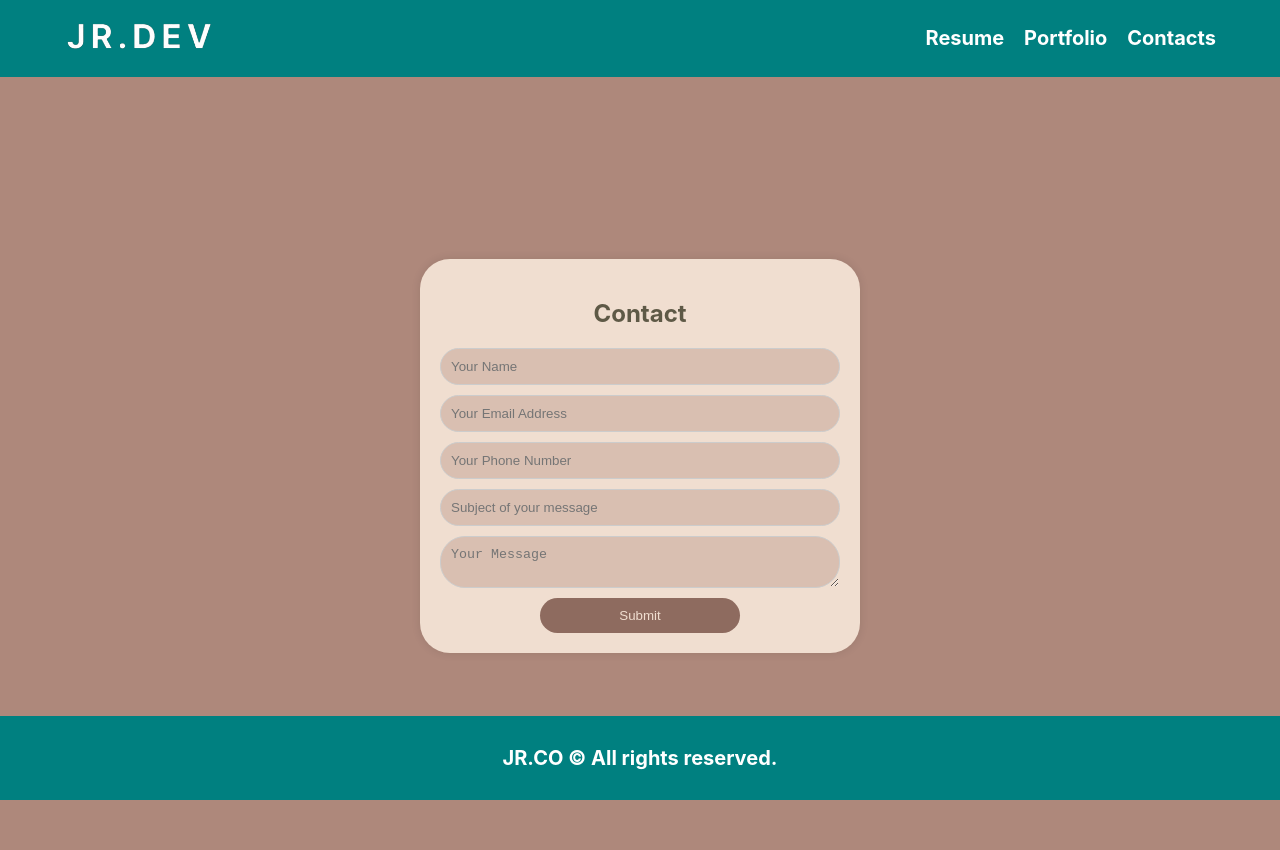
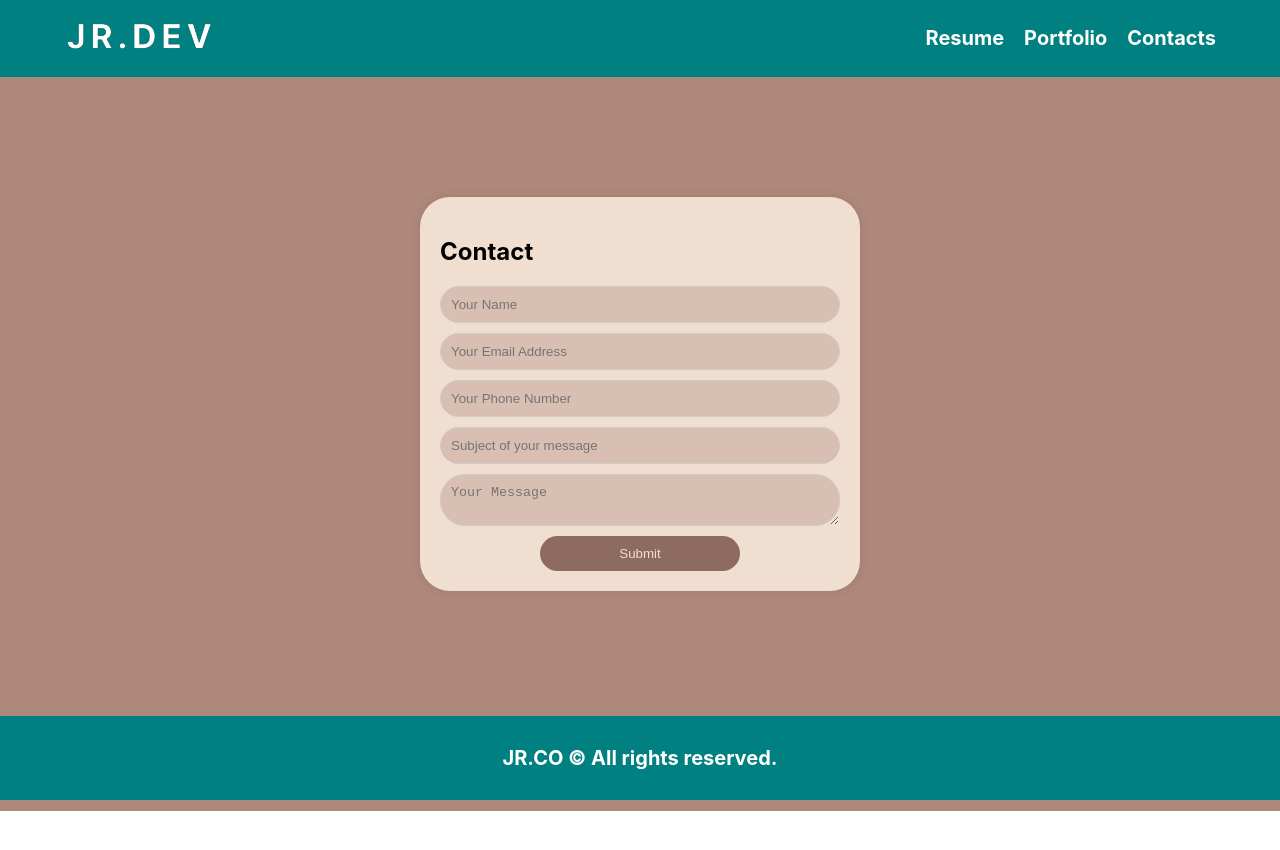
Before and after one commit to TheWiseSailor/JR.DEV, a React (Create React App) app: page /contact in a window 1280 px wide. Shown: the top 850 px of the page. After the commit the page ends 811 px from the top, so only its background shows below. Built offline with nearby package versions, Linux system fonts and the light colour scheme.

Commit message:
css changes within multiple files

```diff
--- a/src/Components/Contact/Contact.css
+++ b/src/Components/Contact/Contact.css
@@ -1,25 +1,20 @@
 .contact-container-form-page {
   background-color: #AE887B;
-  height: 100vh;
-  margin-top: -21px;
-  margin-bottom: -45px;
+  height: calc(100vh - 66px);
 }
+
 .contact-container-form-page {
   display: flex;
   justify-content: center;
   align-items: center;
   background-color: #AE887B;
-  height: 100vh;
-  margin-top: -21px;
-  margin-bottom: -45px;
+  height: calc(100vh - 66px);
 }
-.ContactHomePageHeader-container-page{
-  text-align: center;
-  color: #5E5946;
-}
+
 .contact-form-container-page {
   width: 90%;
   max-width: 400px;
+  margin-top: -100px;
   padding: 20px;
   background-color: #F0DED0;
   border-radius: 30px;
@@ -29,7 +24,7 @@
 /* Media query for mobile view */
 @media only screen and (max-width: 767px) {
   .contact-form-container-page {
-width: 300px;
+    width: 300px;
   }
 }
 
@@ -52,7 +47,6 @@ width: 300px;
   background-color: #8e6b5f;
   margin: 0 auto;
   color: #F0DED0;
-
   min-width: 200px;
   border: none;
   border-radius: 25px;
@@ -64,13 +58,12 @@ width: 300px;
   background-color: #61bd23;
 }
 
-
 .SuccessMessageBackground {
   display: flex;
   justify-content: center;
   align-items: center;
   background-color: #AE887B;
-  height: 100vh;
+  height: calc(100vh - 66px); /* Adjusted height to account for margin-top and margin-bottom */
 }
 
 .SuccessMessage {
--- a/src/Components/Footer/Footer.css
+++ b/src/Components/Footer/Footer.css
@@ -1,4 +1,5 @@
 .footer {
+
   position: fixed;
   bottom: 0;
   width: 100%;
--- a/src/Components/Portfolio/Portfolio.css
+++ b/src/Components/Portfolio/Portfolio.css
@@ -3,6 +3,7 @@
   margin: 0 auto;
   padding: 20px;
   min-height: 100vh;
+  margin-bottom: 100px;
 }
 
 .selections {
```
